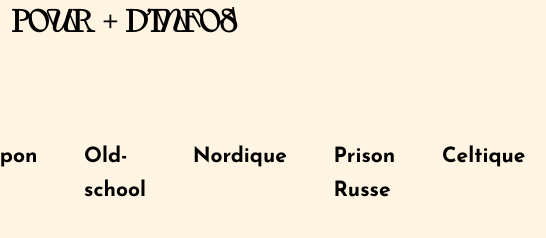
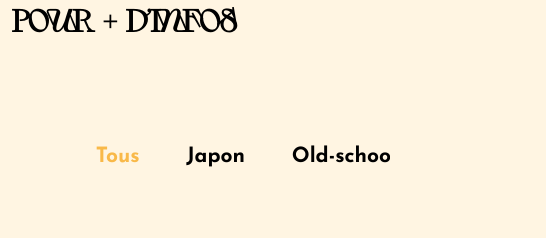
Before and after one commit to antozr/mvp, a React (Create React App) app: page /plus-dinfos in a window 390 px wide. Shown: the part 1670-1908 px from the top of the page, 546 px wide, since content can reach past the window. Built offline with nearby package versions, Linux system fonts and the light colour scheme.

Commit message:
ADD responsive

```diff
--- a/src/components/Fonts.scss
+++ b/src/components/Fonts.scss
@@ -1,16 +1,19 @@
 @font-face {
   font-family: "JosefinVariableItalic";
   src: url(../assets/fonts/JosefinSans-Italic-VariableFont_wght.ttf);
+  font-display: swap;
 }
 
 @font-face {
   font-family: "JosefinVariable";
   src: url(../assets/fonts/JosefinSans-VariableFont_wght.ttf);
+  font-display: swap;
 }
 
 @font-face {
   font-family: "Druzokh";
   src: url(../assets/fonts/DRUZHOK.otf);
+  font-display: swap;
 }
 
 .sect {
--- a/src/pages/StylesPages.scss
+++ b/src/pages/StylesPages.scss
@@ -2,9 +2,11 @@
   &__boxLink {
     width: 100%;
     height: 60px;
-    margin: 10vh 3vw;
+    margin: 10vh 0vw;
     position: sticky;
-    top: 60px;
+    overflow: hidden;
+    overflow-x: scroll;
+    top: 10px;
     background-color: #FFF5E2;
     z-index: 2;
 
@@ -13,11 +15,15 @@
       display: flex;
       flex-direction: row;
       justify-content: center;
+      //flex-wrap: wrap;
       column-gap: 1.2vw;
-      height: 100%;
-      width: 100%;
+      row-gap: 2vh;
+      min-height: 100%;
+      min-width: 100%;
+      width: 220vw;
       position: sticky;
       top: 160px;
+      transform: translateX(10vw);
       //border: 2px solid red;
     }
   }
@@ -54,7 +60,7 @@
     opacity: 1;
 
     &--ecart {
-      margin: 20vh 0;
+      margin: 0vh 0;
     }
 
     &--small {
@@ -64,7 +70,8 @@
       transition: 0.6s;
       border-bottom: 1px solid #f9b949;
       &>ul{
-        opacity: 0;
+        //opacity: 0;
+        display: none;
       }
 
     }
@@ -78,7 +85,7 @@
     flex-direction: row;
     justify-content: center;
     flex-wrap: wrap;
-    row-gap: 8vh;
+    row-gap: 5vh;
     column-gap: 3vw;
 
     &--black{
@@ -188,3 +195,28 @@
     border-radius: 8px;
   }
 }
+
+@media(min-width: 600px){
+  .stylePage{
+    &__boxLink{
+      top: 60px;
+      margin: 10vh 3vw;
+      & > ul {
+        row-gap: 0vh;
+        width:100%;
+        transform: translateX(0vw);
+        //border: 2px solid red;
+      }
+    }
+
+    &__listBox{
+      row-gap: 8vh;
+    }
+
+    &__sect{
+      &--ecart {
+        margin: 20vh 0;
+      }
+    }
+  }
+}
--- a/src/pages/lesStyles.js
+++ b/src/pages/lesStyles.js
@@ -130,11 +130,7 @@ function LesStyles() {
     );
     e.target.children[0].classList.toggle("stylePage__svgArrow--click");
 
-    if (e.target.children[1].innerText === "Réduire") {
-      e.target.children[1].innerText = "Étendre";
-    } else {
-      e.target.children[1].innerText = "Réduire";
-    }
+
   }
 
   return (
```
